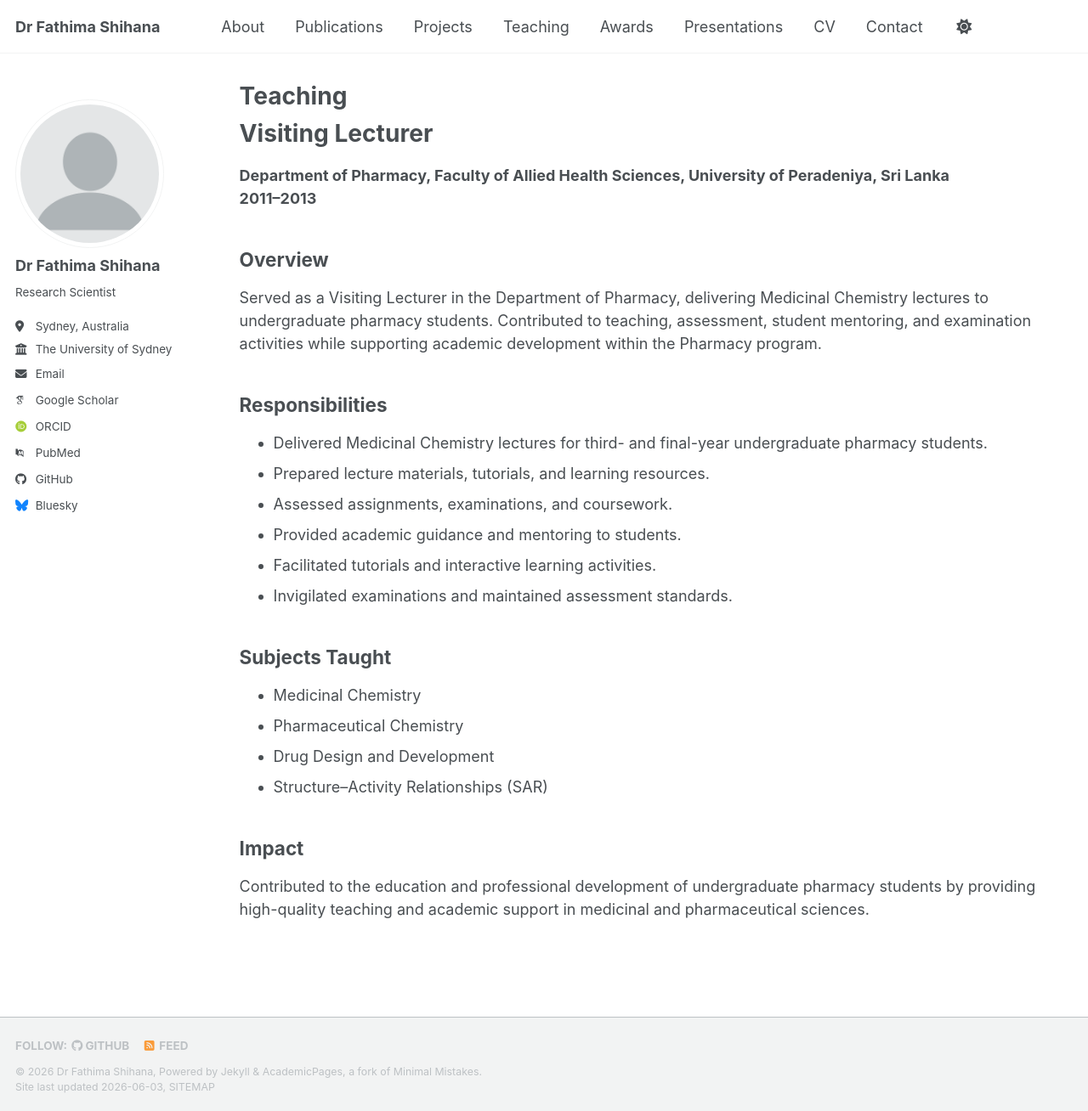
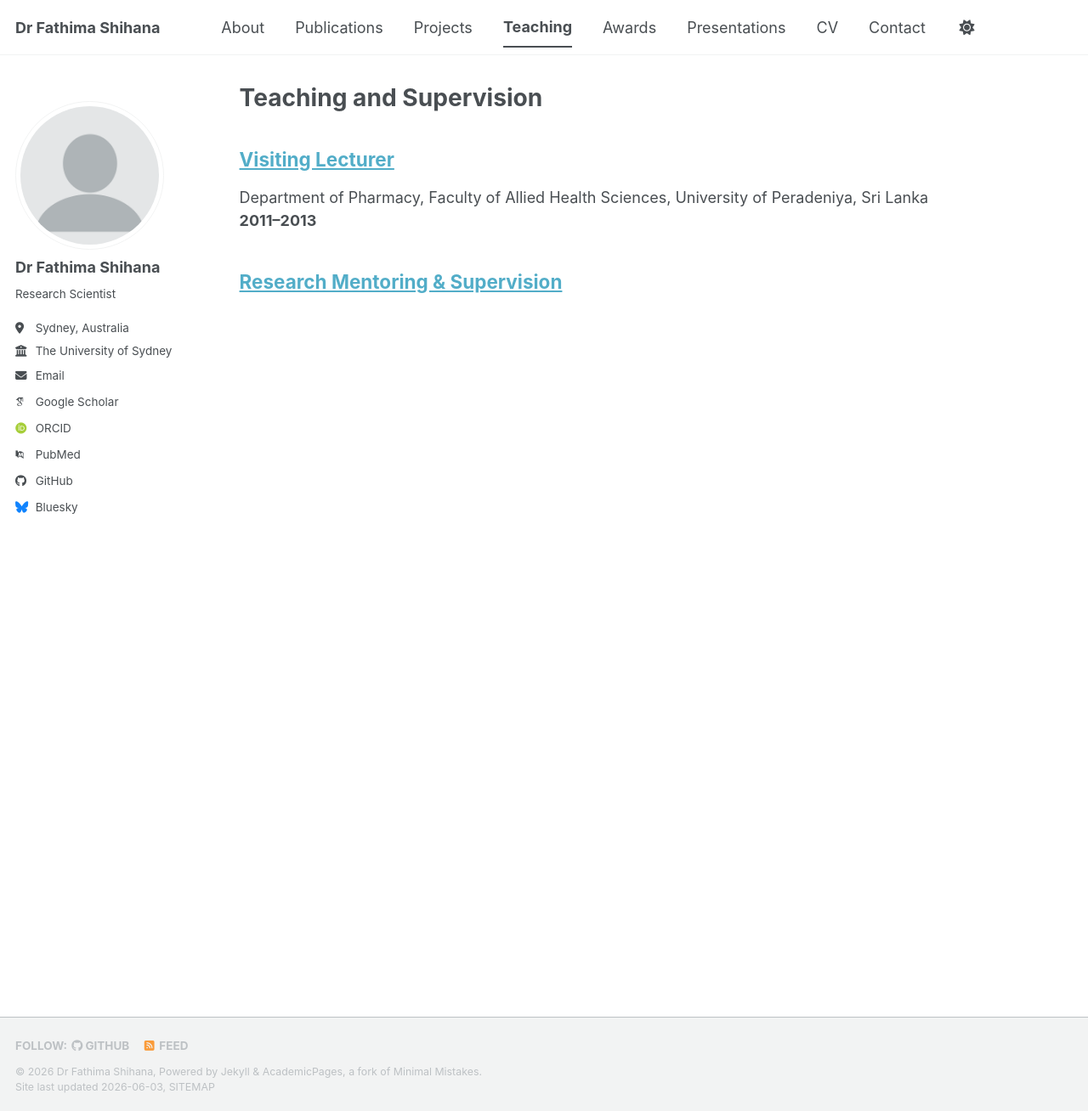
Before and after one commit to fathimashihana/fathimashihana.github.io, a Jekyll site: the page built from _pages/teaching.md, in a window 1280 px wide and 1308 px high. Shown: the whole window at 85% size. Built offline with Jekyll 4.4.1, drawn with Linux system fonts in a browser that asks for light colours; some web fonts are replaced; a script bundle is joined from its source files by our own code; library files that are not in the unit come from our copies.

Commit message:
Update teaching.md

```diff
--- a/_pages/teaching.md
+++ b/_pages/teaching.md
@@ -1,34 +1,13 @@
 ---
 layout: archive
-title: "Teaching"
-permalink: /teaching/
+title: "Teaching and Supervision"
+permalink: /talks/
 author_profile: true
 ---
 
-# Visiting Lecturer
-**Department of Pharmacy, Faculty of Allied Health Sciences, University of Peradeniya, Sri Lanka**
+## [Visiting Lecturer](/teaching/visiting-lecturer/)
+
+Department of Pharmacy, Faculty of Allied Health Sciences, University of Peradeniya, Sri Lanka
 **2011–2013**
 
-## Overview
-
-Served as a Visiting Lecturer in the Department of Pharmacy, delivering Medicinal Chemistry lectures to undergraduate pharmacy students. Contributed to teaching, assessment, student mentoring, and examination activities while supporting academic development within the Pharmacy program.
-
-## Responsibilities
-
-- Delivered Medicinal Chemistry lectures for third- and final-year undergraduate pharmacy students.
-- Prepared lecture materials, tutorials, and learning resources.
-- Assessed assignments, examinations, and coursework.
-- Provided academic guidance and mentoring to students.
-- Facilitated tutorials and interactive learning activities.
-- Invigilated examinations and maintained assessment standards.
-
-## Subjects Taught
-
-- Medicinal Chemistry
-- Pharmaceutical Chemistry
-- Drug Design and Development
-- Structure–Activity Relationships (SAR)
-
-## Impact
-
-Contributed to the education and professional development of undergraduate pharmacy students by providing high-quality teaching and academic support in medicinal and pharmaceutical sciences.
+## [Research Mentoring & Supervision](/teaching/research-mentoring-supervision/)
```
